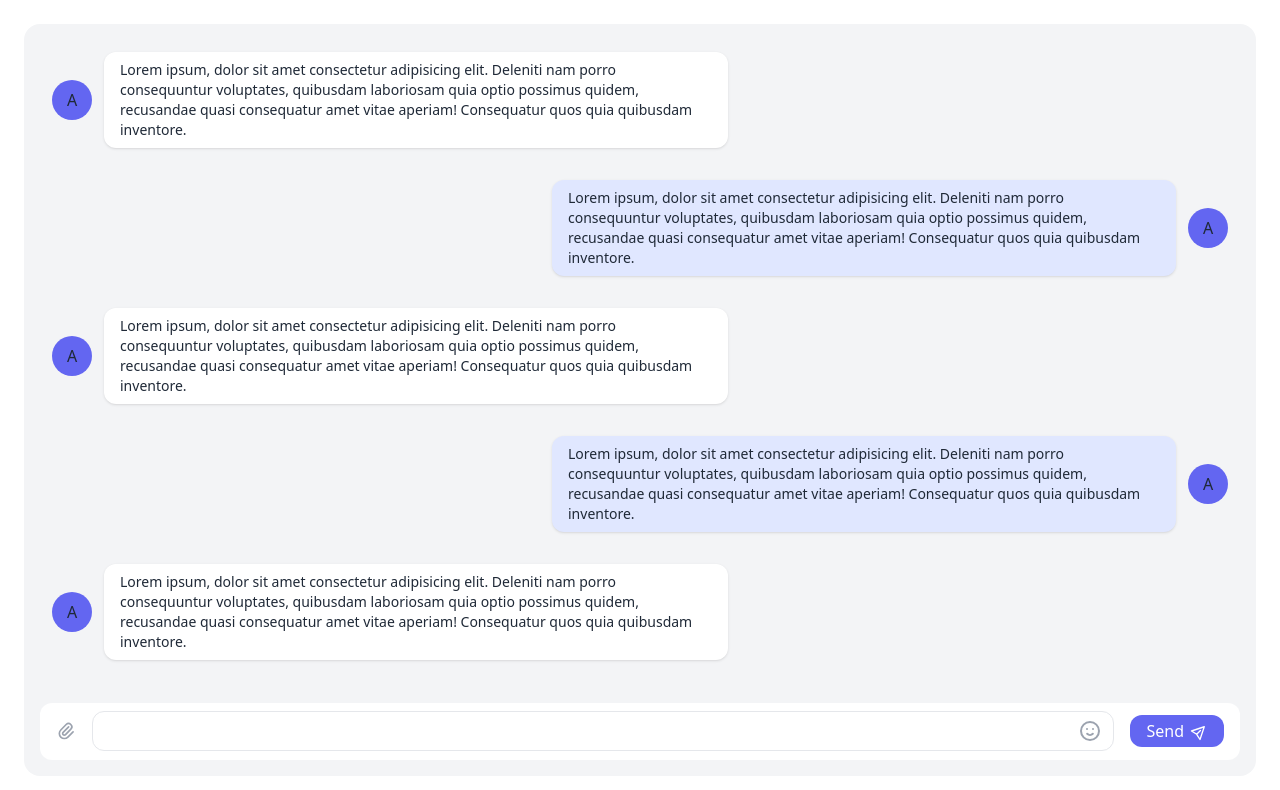
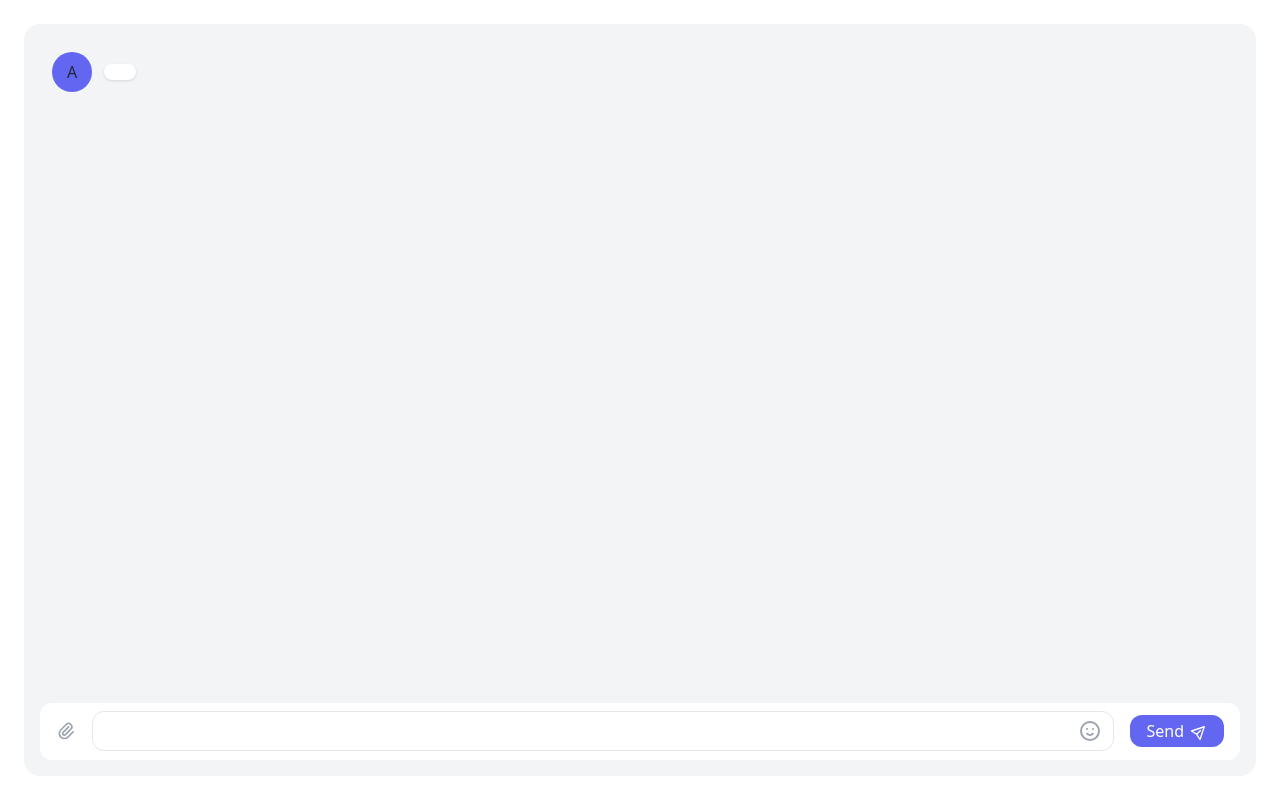
Before and after one commit to NdekoCode/chat-react, a React (Vite) app: page / in a window 1280 px wide. Shown: the top 790 px of the page. Built offline with nearby package versions, Linux system fonts and the light colour scheme.

Commit message:
add main message

```diff
--- a/src/Messages.jsx
+++ b/src/Messages.jsx
@@ -1,64 +1,10 @@
 import React from "react";
 import { useState } from "react";
+import MessageContext from "./data/AppContext";
 import Message from "./Message";
 
 const Messages = () => {
-  const [messages, setMessages] = useState([
-    {
-      id: Date.now(),
-      content:
-        "Lorem ipsum, dolor sit amet consectetur adipisicing elit. Deleniti nam porro consequuntur voluptates, quibusdam laboriosam quia optio possimus quidem, recusandae quasi consequatur amet vitae aperiam! Consequatur quos quia quibusdam inventore.",
-      created_at: new Date().getTime(),
-    },
-    {
-      id: Date.now(),
-      content:
-        "Lorem ipsum, dolor sit amet consectetur adipisicing elit. Deleniti nam porro consequuntur voluptates, quibusdam laboriosam quia optio possimus quidem, recusandae quasi consequatur amet vitae aperiam! Consequatur quos quia quibusdam inventore.",
-      created_at: new Date().getTime(),
-    },
-    {
-      id: Date.now(),
-      content:
-        "Lorem ipsum, dolor sit amet consectetur adipisicing elit. Deleniti nam porro consequuntur voluptates, quibusdam laboriosam quia optio possimus quidem, recusandae quasi consequatur amet vitae aperiam! Consequatur quos quia quibusdam inventore.",
-      created_at: new Date().getTime(),
-    },
-    {
-      id: Date.now(),
-      content:
-        "Lorem ipsum, dolor sit amet consectetur adipisicing elit. Deleniti nam porro consequuntur voluptates, quibusdam laboriosam quia optio possimus quidem, recusandae quasi consequatur amet vitae aperiam! Consequatur quos quia quibusdam inventore.",
-      created_at: new Date().getTime(),
-    },
-    {
-      id: Date.now(),
-      content:
-        "Lorem ipsum, dolor sit amet consectetur adipisicing elit. Deleniti nam porro consequuntur voluptates, quibusdam laboriosam quia optio possimus quidem, recusandae quasi consequatur amet vitae aperiam! Consequatur quos quia quibusdam inventore.",
-      created_at: new Date().getTime(),
-    },
-    {
-      id: Date.now(),
-      content:
-        "Lorem ipsum, dolor sit amet consectetur adipisicing elit. Deleniti nam porro consequuntur voluptates, quibusdam laboriosam quia optio possimus quidem, recusandae quasi consequatur amet vitae aperiam! Consequatur quos quia quibusdam inventore.",
-      created_at: new Date().getTime(),
-    },
-    {
-      id: Date.now(),
-      content:
-        "Lorem ipsum, dolor sit amet consectetur adipisicing elit. Deleniti nam porro consequuntur voluptates, quibusdam laboriosam quia optio possimus quidem, recusandae quasi consequatur amet vitae aperiam! Consequatur quos quia quibusdam inventore.",
-      created_at: new Date().getTime(),
-    },
-    {
-      id: Date.now(),
-      content:
-        "Lorem ipsum, dolor sit amet consectetur adipisicing elit. Deleniti nam porro consequuntur voluptates, quibusdam laboriosam quia optio possimus quidem, recusandae quasi consequatur amet vitae aperiam! Consequatur quos quia quibusdam inventore.",
-      created_at: new Date().getTime(),
-    },
-    {
-      id: Date.now(),
-      content:
-        "Lorem ipsum, dolor sit amet consectetur adipisicing elit. Deleniti nam porro consequuntur voluptates, quibusdam laboriosam quia optio possimus quidem, recusandae quasi consequatur amet vitae aperiam! Consequatur quos quia quibusdam inventore.",
-      created_at: new Date().getTime(),
-    },
-  ]);
+  const { messages } = MessageContext();
   return (
     <div className="flex flex-col h-full overflow-x-auto mb-4">
       <div className="flex flex-col h-full">
--- a/src/SendMessage.jsx
+++ b/src/SendMessage.jsx
@@ -1,6 +1,26 @@
 import React from "react";
+import { useCallback } from "react";
+import { useState } from "react";
+import MessageContext from "./data/AppContext";
 
 const SendMessage = () => {
+  const [value, setValue] = useState("");
+  const handleChange = ({ target }) => {
+    setValue(target.value);
+    console.log(target.value);
+  };
+  const sendMsg = () => {
+    if (value.toString().trim().length > 2) {
+      setMessages((message) => [
+        ...message,
+        { id: Date.now(), content: value, created_at: new Date().getTime() },
+      ]);
+      setValue("");
+    } else {
+      alert("Entrer un message valide");
+    }
+  };
+  const { setMessages } = MessageContext();
   return (
     <div className="flex flex-row items-center h-16 rounded-xl bg-white w-full px-4">
       <div>
@@ -25,7 +45,9 @@ const SendMessage = () => {
         <div className="relative w-full">
           <input
             type="text"
+            value={value}
             className="flex w-full border rounded-xl focus:outline-none focus:border-indigo-300 pl-4 h-10"
+            onChange={handleChange}
           />
           <button className="absolute flex items-center justify-center h-full w-12 right-0 top-0 text-gray-400 hover:text-gray-600">
             <svg
@@ -46,7 +68,10 @@ const SendMessage = () => {
         </div>
       </div>
       <div className="ml-4">
-        <button className="flex items-center justify-center bg-indigo-500 hover:bg-indigo-600 rounded-xl text-white px-4 py-1 flex-shrink-0">
+        <button
+          className="flex items-center justify-center bg-indigo-500 hover:bg-indigo-600 rounded-xl text-white px-4 py-1 flex-shrink-0"
+          onClick={sendMsg}
+        >
           <span>Send</span>
           <span className="ml-2">
             <svg
--- /dev/null
+++ b/src/data/AppContext.jsx
@@ -0,0 +1,14 @@
+import { createContext, memo, useContext, useState } from "react";
+
+const AppContext = createContext();
+export const ContextProvider = memo(({ children }) => {
+  const [messages, setMessages] = useState([{}]);
+  const value = {
+    messages,
+    setMessages,
+  };
+
+  return <AppContext.Provider value={value}>{children}</AppContext.Provider>;
+});
+const MessageContext = () => useContext(AppContext);
+export default MessageContext;
--- a/src/main.jsx
+++ b/src/main.jsx
@@ -1,10 +1,14 @@
-import React from 'react'
-import ReactDOM from 'react-dom/client'
-import App from './App'
-import './index.css'
+import React from "react";
+import ReactDOM from "react-dom/client";
 
-ReactDOM.createRoot(document.getElementById('root')).render(
+import { ContextProvider } from "./data/AppContext";
+import App from "./App";
+import "./index.css";
+
+ReactDOM.createRoot(document.getElementById("root")).render(
   <React.StrictMode>
-    <App />
+    <ContextProvider>
+      <App />
+    </ContextProvider>
   </React.StrictMode>
-)
+);
```
